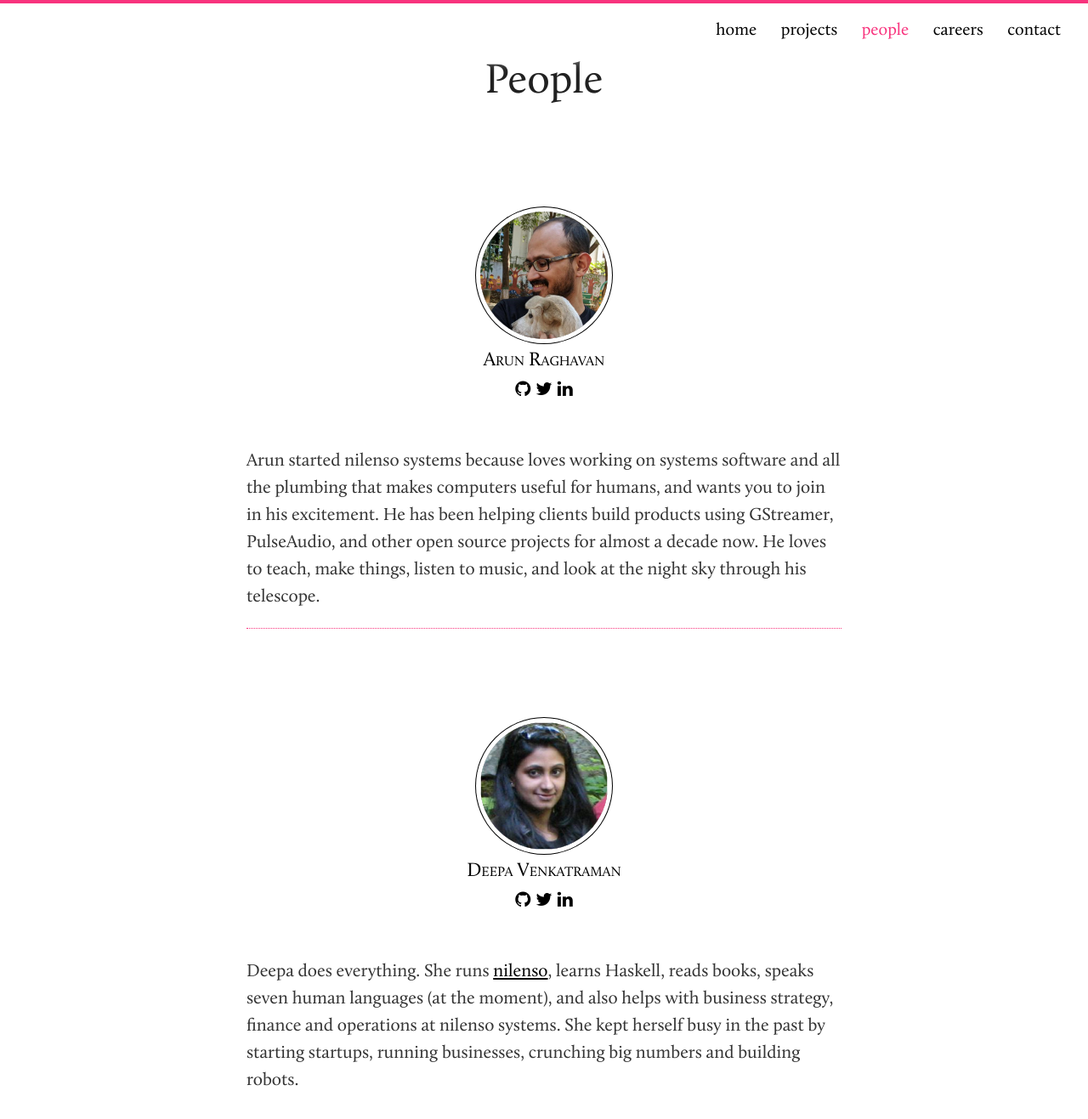
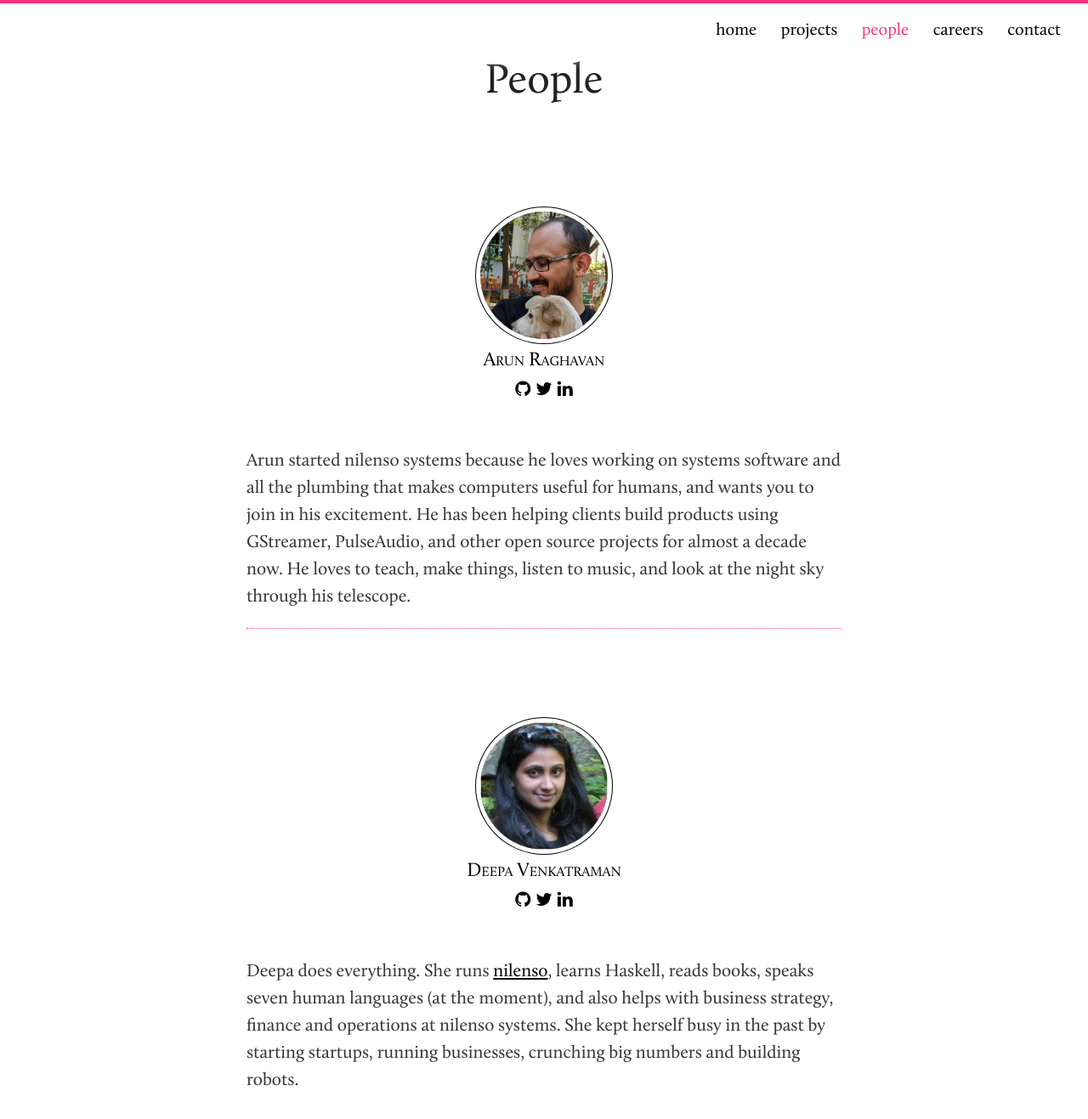
Before and after one commit to nilenso-systems/nilenso.systems, a Jekyll site: the page built from people.html, in a window 1280 px wide and 1398 px high. Shown: the top 1317 px of the window at 85% size. Built offline with Jekyll 4.4.1, drawn with Linux system fonts in a browser that asks for light colours.

```diff
--- a/_data/people.yml
+++ b/_data/people.yml
@@ -4,7 +4,7 @@
   github: ford-prefect
   twitter: louiswu
   linkedin: arunsraghavan
-  bio: Arun started nilenso systems because loves working on systems software
+  bio: Arun started nilenso systems because he loves working on systems software
        and all the plumbing that makes computers useful for humans, and wants
        you to join in his excitement. He has been helping clients build
        products using GStreamer, PulseAudio, and other open source projects for
```
